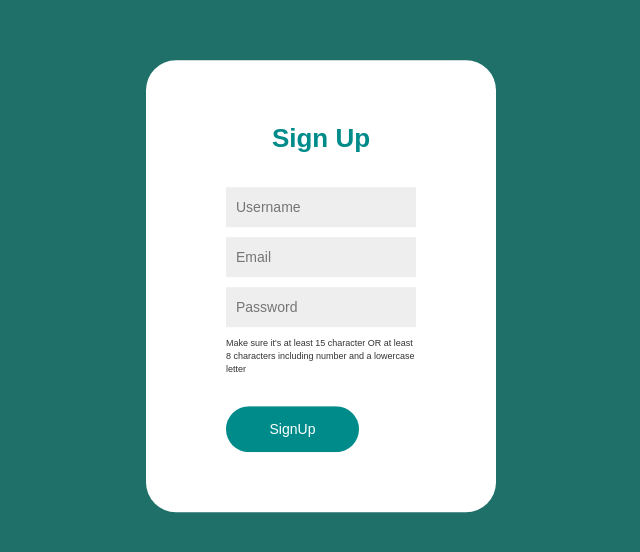
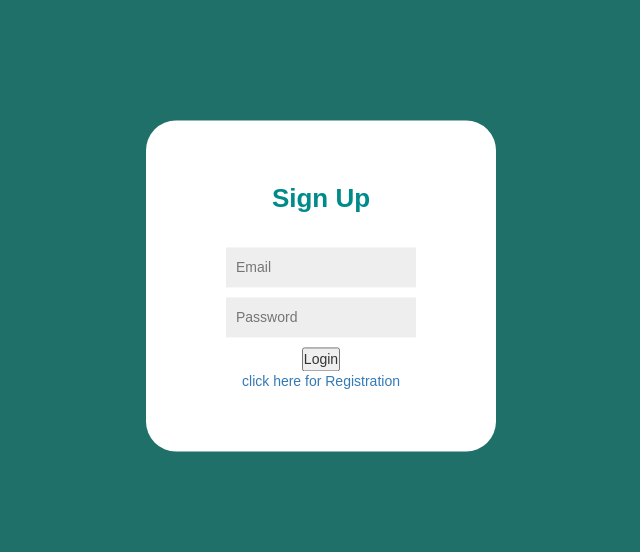
Before and after one commit to manojpawane/TimesNoteFront, an Angular app: page /login in a window 1280 px wide. Shown: the part 114-666 px from the top of the page, without its empty margins (319-959 px from the left). Built offline with nearby package versions, Linux system fonts and the light colour scheme.

Commit message:
added few code

```diff
--- a/angular.json
+++ b/angular.json
@@ -25,6 +25,9 @@
             ],
             "styles": [
               "src/styles.css",
+              {
+                "input": "./node_modules/bootstrap/dist/css/bootstrap.css"
+              },
               {
                 "input": "./node_modules/bootstrap/dist/css/bootstrap.css"
               }
--- a/package.json
+++ b/package.json
@@ -20,7 +20,6 @@
     "@angular/platform-browser-dynamic": "~9.1.9",
     "@angular/router": "~9.1.9",
     "@ng-bootstrap/ng-bootstrap": "^7.0.0",
-    "@ng-bootstrap/schematics": "^2.0.0-alpha.1",
     "bootstrap": "^3.4.1",
     "jquery": "^3.5.1",
     "rxjs": "~6.5.4",
--- a/src/app/components/login/login.component.html
+++ b/src/app/components/login/login.component.html
@@ -8,7 +8,7 @@
 
 </head>
 <body>
-    <form [formGroup]="registerForm" (ngsubmit)="register()">
+    <form [formGroup]="loginForm" (ngSubmit)="login()">
          <div class="bodydiv">
      <div class="register">
           <div class="title">
@@ -16,21 +16,17 @@
           </div>
           <div class="formField">
                <div class="input-style">
-                    <input type="text" placeholder="Username" name="userName" id="userName" class="input" required formControlName="name">
+                    <input type="text" placeholder="Email" name="email" id="email" class="input"required formControlName="email">
                </div>
                <div class="input-style">
-                    <input type="text" placeholder="Email" name="Email" id="email" class="input"required formControlName="email">
+                    <input type="password" placeholder="Password" name="password" id="password" class="input" required formControlName="password">
                </div>
-               <div class="input-style">
-                    <input type="password" placeholder="Password" name="Password" id="password" class="input" required formControlName="password">
-               </div>
-               <div class="input-style">
-                    <p class="instruction">Make sure it's at least 15 character OR at least 8 characters including number and a lowercase letter</p>
-               </div>
-               <div class="btn">
-                    <a href="#">SignUp</a>
-               </div>
-
+               <div align="center">
+               <button class="btn btn-primary" type="submit" class="registerbtn">Login</button>
+          </div>
+          <div align="center">
+               <a [routerLink]="'/register'">click here for Registration</a>
+          </div>
           </div>
      </div>
 </div>
--- a/src/app/components/login/login.component.ts
+++ b/src/app/components/login/login.component.ts
@@ -1,5 +1,7 @@
 import { Component, OnInit } from '@angular/core';
 import {FormBuilder, FormGroup, Validators} from '@angular/forms'
+import { HttpClient } from '@angular/common/http';
+import { HttpRequestService } from 'src/app/services/registration.service';
 
 @Component({
   selector: 'app-login',
@@ -7,29 +9,33 @@ import {FormBuilder, FormGroup, Validators} from '@angular/forms'
   styleUrls: ['./login.component.css']
 })
 export class LoginComponent implements OnInit {
-  registerForm: FormGroup;
-  constructor(private fb:FormBuilder) { }
+  loginForm: FormGroup;
+  constructor(private fb:FormBuilder, private service:HttpRequestService) { }
 
 
 
   ngOnInit(): void {
-    this.registerForm = this.fb.group({
-      name: ['', Validators.required],
+    this.loginForm = this.fb.group({
       email: ['', Validators.required],
       password: ['', Validators.required]
     })
   }
-  get name(){
-    return this.registerForm.get('name')
-  }
   get email(){
-    return this.registerForm.get('email')
+    return this.loginForm.get('email')
   }
   get password(){
-    return this.registerForm.get('password')
+    return this.loginForm.get('password')
   }
 
-register(){
-  console.log([this.registerForm])
+login(){
+  this.service.login(
+    this.loginForm.value
+).subscribe(res=>{
+    console.log(res);
+
+},err=>{
+console.log(err);
+
+});
 }
 }
--- a/src/app/components/registeration/registration.component.ts
+++ b/src/app/components/registeration/registration.component.ts
@@ -2,6 +2,7 @@ import { Component, OnInit } from '@angular/core';
 import {FormBuilder, FormGroup, Validators} from '@angular/forms';
 import {HttpRequestService} from '../../services/registration.service'
 import { from } from 'rxjs';
+import { Router } from '@angular/router';
 
 @Component({
   selector: 'app-registration',
@@ -10,7 +11,7 @@ import { from } from 'rxjs';
 export class RegistrationComponent implements OnInit {
 registerForm : FormGroup;
 
-  constructor(private fb:FormBuilder, private service:HttpRequestService) { }
+  constructor(private fb:FormBuilder, private service:HttpRequestService, private router: Router) { }
 
   ngOnInit(): void {
       this.registerForm= this.fb.group({
@@ -35,6 +36,7 @@ registerForm : FormGroup;
       this.service.add(
           this.registerForm.value
       ).subscribe(res=>{
+          this.router.navigate(['login'])
           console.log(res);
 
       })
--- a/src/app/services/registration.service.ts
+++ b/src/app/services/registration.service.ts
@@ -14,4 +14,8 @@ export class HttpRequestService{
     add(user: any){
         return this._http.post('http://localhost:5000/user', user);
     }
+
+    login(loginDetails:any){
+        return this._http.post('http://localhost:5000/user/login', loginDetails)
+    }
 }
```
Also changed, not shown: 1 other file (tests, documents, lock files or other folders).
